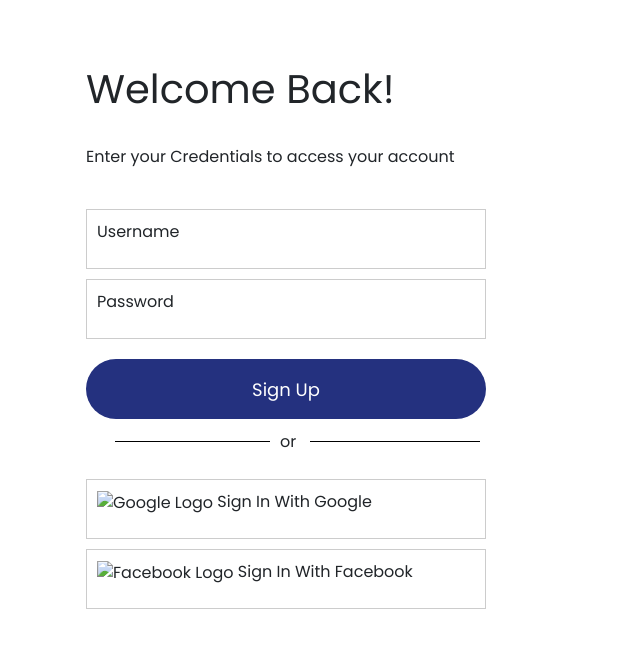
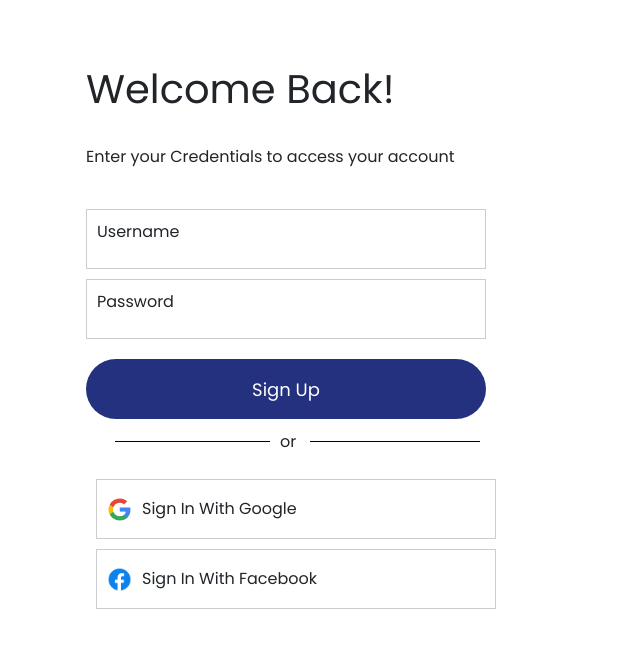
Before and after one commit to jonfry1175/-JagaJiwa, a website: page Login.html in a window 1280 px wide. Shown: the whole page, without its empty margins (0-640 px from the left). Drawn offline with nearby package versions, Linux system fonts and the light colour scheme; files that its build step writes are made by us from their sources.

Commit message:
Update Login.html

```diff
--- a/Frontend/Login.html
+++ b/Login.html
@@ -13,10 +13,12 @@
         <script src="https://cdn.jsdelivr.net/npm/bootstrap@5.0.1/dist/js/bootstrap.min.js"
         integrity="sha384-Atwg2Pkwv9vp0ygtn1JAojH0nYbwNJLPhwyoVbhoPwBhjQPR5VtM2+xf0Uwh9KtT"
         crossorigin="anonymous"></script>
+
         <style>
             body {
                 font-family: 'Poppins', sans-serif;
             }
+
 
             .container {
                 margin-left: 74px;
@@ -78,18 +80,32 @@
             .container-login {
                 margin-top: 60px;
             }
+            .container-login label {
+                display: flex;
+                align-items: center;
+                width: 400px;
+                height: 60px;
+                margin-left: 10px;
+                margin-bottom: 10px;
+                border: 1px solid #ccc;
+                padding: 10px;
+            }
+
             .container-login .google-logo,
             .container-login .facebook-logo {
                 width: 25px;
                 height: 25px;
-                position: absolute;
-                margin-top: 18px;
+                margin-right: 10px;
+            }
+
+            .container-login a {
+                margin-left: 5px;
             }
 
         </style>
     </head>
 
-    <body style="font-family: 'Poppins', sans-serif; background-image: url('assets/img/login.png'); background-size: contain; background-repeat: no-repeat;">
+    <body>
         <div class="container">
             <h1>Welcome Back!</h1>
             <br>
@@ -104,16 +120,20 @@
             <div class="or-text">or</div>
             <div class="right-divider"></div>
         <div class="container-login">
+            <div class="container-login">
+                <div class="container-login">
                     <label for="">
-                <img src="assets/img/google.png" alt="Google Logo">
+                        <img src="assets/img/google.png" alt="gg" class="google-logo">
                         Sign In With Google
                     </label>
 
                     <label for="">
-                <img src="assets/img/fb.png" alt="Facebook Logo">
+                        <img src="assets/img/fb.png" alt="fb" class="facebook-logo">
                         Sign In With Facebook
                     </label>
                 </div>
             </div>
+        </div>
+        </div>
     </body>
     </html>
```
Lines whose indentation alone changed are shown as unchanged.
